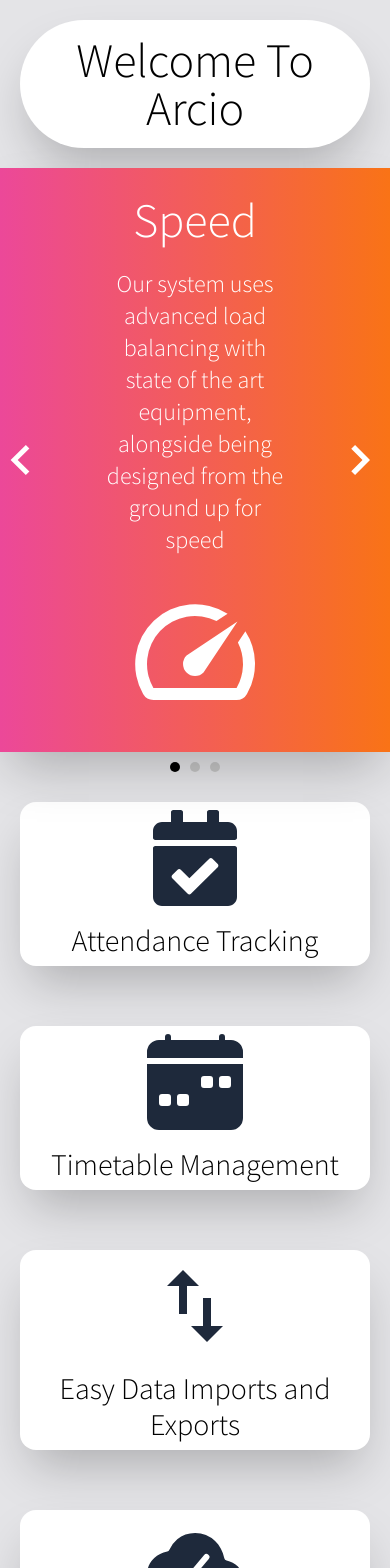
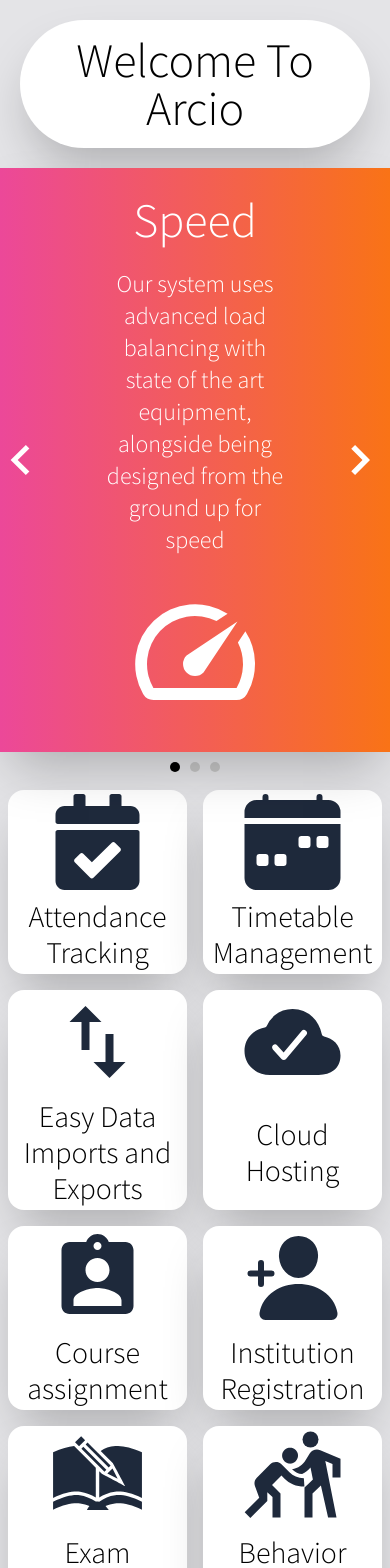
Before and after one commit to arcio-uk/Sales-Website, a React (Vite) app: page / in a window 390 px wide. Shown: the top 1568 px of the page. Built offline with nearby package versions, Linux system fonts and the light colour scheme.

Commit message:
style: changes to the mobile icon box sizing

```diff
--- a/src/App.tsx
+++ b/src/App.tsx
@@ -48,7 +48,7 @@ const App = () => (
       <Reliability />
     </Carosel>
     <div className="flex w-full justify-center">
-      <div className="xl:grid-cols-4 grid md:grid-cols-2 grid-cols-1 gap-5 md:w-3/5 4/5">
+      <div className="xl:grid-cols-4 grid grid-cols-2 md:gap-5 md:w-3/5">
         <IconBox title="Attendance Tracking" icon={<FaCalendarCheck className="w-full h-24 fill-slate-800" />} />
         <IconBox title="Timetable Management" icon={<BsFillCalendarWeekFill className="w-full h-24 fill-slate-800" />} />
         <IconBox title="Easy Data Imports and Exports" icon={<MdOutlineImportExport className="w-full h-24 fill-slate-800" />} />
--- a/src/ui/IconBox/IconBox.tsx
+++ b/src/ui/IconBox/IconBox.tsx
@@ -9,11 +9,11 @@ type IconBoxProps = {
   icon: ReactNode;
 }
 const IconBox = ({ title, icon, children }: IconBoxProps) => (
-  <div className="text-center bg-white m-5 rounded-2xl shadow-2xl flex-col flex min-w-fit">
-    <div className="m-2 overlay flex-2">
+  <div className="text-center bg-white rounded-2xl shadow-2xl flex-col flex min-w-fit m-2">
+    <div className="md:m-2 m-1 overlay flex-2">
       {icon}
     </div>
-    <div className="text-3xl  m-2 flex-1 flex flex-col">
+    <div className="text-3xl md:m-2 m-1 flex-1 flex flex-col">
       <div className="flex-center m-auto">
         {title}
       </div>
```
